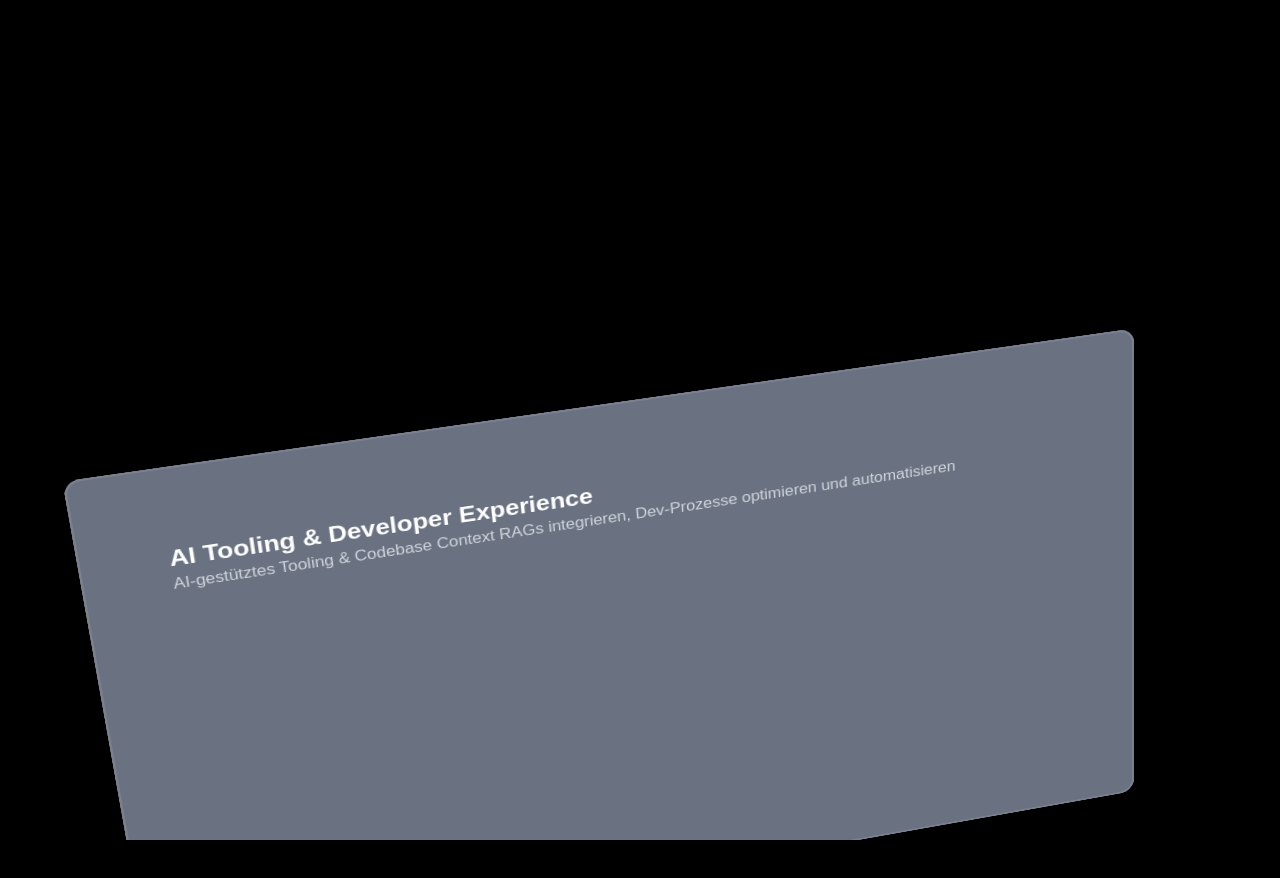
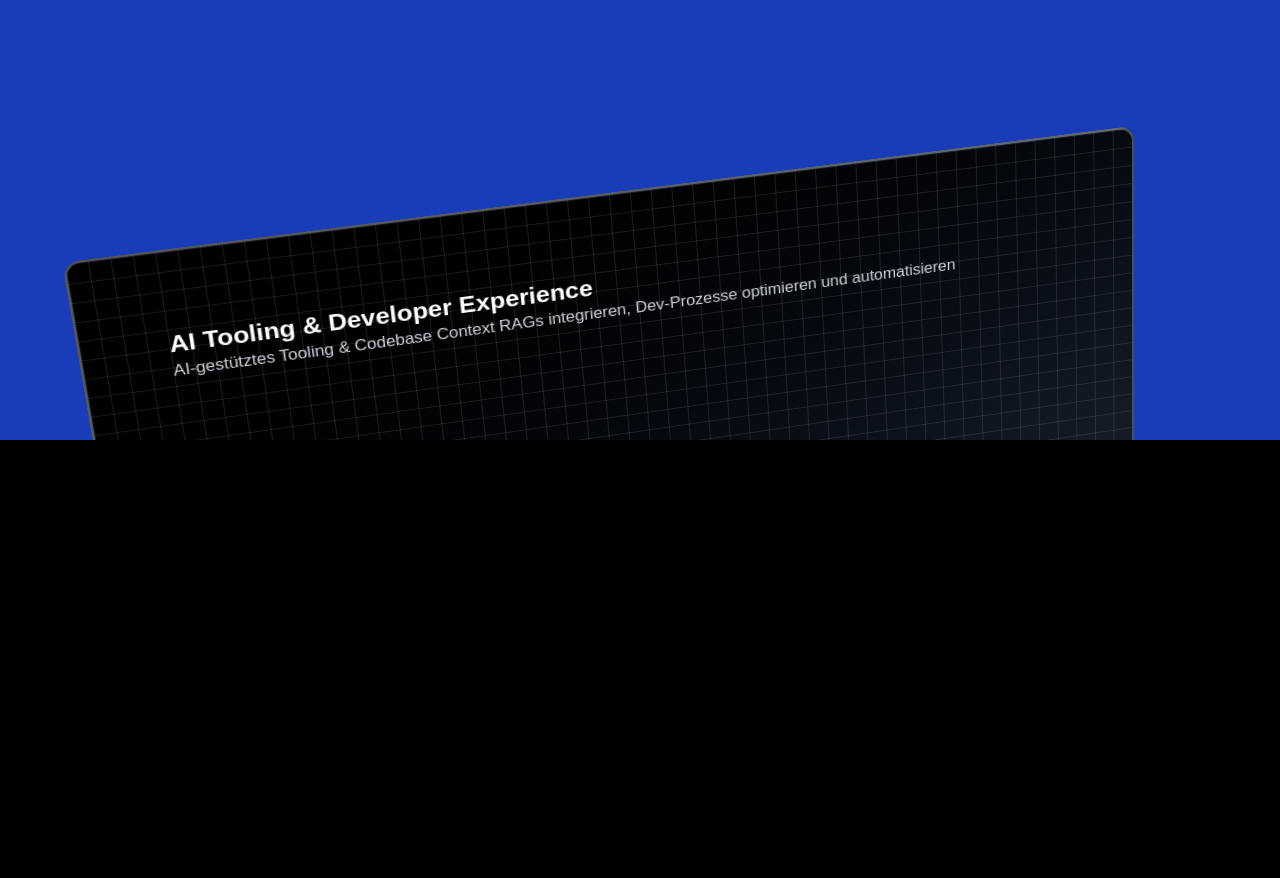
Before and after one commit to nicschittenhelm/team-next, a Next.js app: page / in a window 1280 px wide. Shown: the part 2360-3238 px from the top of the page. Built offline with nearby package versions, Linux system fonts and the light colour scheme.

Commit message:
updated animation

```diff
--- a/src/app/components/VisionCard.tsx
+++ b/src/app/components/VisionCard.tsx
@@ -9,10 +9,23 @@ interface VisionCardProps {
 
 const VisionCard: React.FC<VisionCardProps> = ({ title, description }) => {
   return (
-    <div className="w-[80vw] h-[70vh] rounded-2xl p-20 bg-gray-500 border-2 border-white/10">
-      <h3 className="text-2xl font-bold text-white">{title}</h3>
-
-      <p className="text-gray-300">{description}</p>
+    <div className="w-[80vw] h-[70vh] rounded-2xl p-20 bg-gradient-to-br from-black to-gray-800 border-2 border-white/30 relative overflow-hidden">
+      {/* Grid overlay */}
+      <div
+        aria-hidden="true"
+        className="absolute inset-0 pointer-events-none"
+        style={{
+          backgroundImage:
+            `linear-gradient(to right, rgba(255,255,255,0.1) 1px, transparent 1px),` +
+            `linear-gradient(to bottom, rgba(255,255,255,0.1) 1px, transparent 1px)`,
+          backgroundSize: "20px 20px",
+          zIndex: 0,
+        }}
+      />
+      <div className="relative z-10">
+        <h3 className="text-2xl font-bold text-white">{title}</h3>
+        <p className="text-gray-300">{description}</p>
+      </div>
     </div>
   );
 };
--- a/src/app/sections/Vision.tsx
+++ b/src/app/sections/Vision.tsx
@@ -29,8 +29,9 @@ export default function Vision() {
     // Set initial state for all cards
     cardRefs.current.forEach((card) => {
       if (card) {
+        // Use window.innerHeight to always place cards below the viewport
         gsap.set(card, {
-          y: 700,
+          y: window.innerHeight + 100, // 100px extra to ensure it's out of view
           z: 100,
           rotateX: -40,
           rotateY: 10,
@@ -39,16 +40,25 @@ export default function Vision() {
       }
     });
 
+    // Animation timeline: starts when top of section hits center of viewport
     const timeline = gsap.timeline({
       scrollTrigger: {
         trigger: sectionRef.current,
-        start: "top top",
-        end: "center center",
+        start: "top 20%", // Animation starts when top of section hits center of viewport
+        end: "+=1200", // Animation duration
         scrub: 0.8,
-        pin: true,
-        anticipatePin: 1,
         markers: false,
       },
+    });
+
+    // Pinning: only pins when the top of the section hits the top of the viewport
+    ScrollTrigger.create({
+      trigger: sectionRef.current,
+      start: "top top", // Pin starts when top of section hits top of viewport
+      end: "+=1200", // Pin duration matches animation duration
+      pin: true,
+      anticipatePin: 1,
+      markers: false,
     }); // Set up animation parameters
     const cardDuration = 0.3; // Duration for each card animation
 
@@ -60,7 +70,7 @@ export default function Vision() {
       timeline.fromTo(
         card,
         {
-          y: 1000,
+          y: window.innerHeight, // Always start out of viewport
           z: 10,
           x: 0,
           rotateX: -10,
@@ -120,7 +130,7 @@ export default function Vision() {
   return (
     <section
       ref={sectionRef}
-      className="h-[200vh] w-screen bg-black relative overflow-hidden"
+      className="h-[1200px] w-screen bg-blue-800 relative overflow-hidden"
     >
       <div className="sticky top-0 h-screen w-screen flex items-center justify-end">
         <div
```
